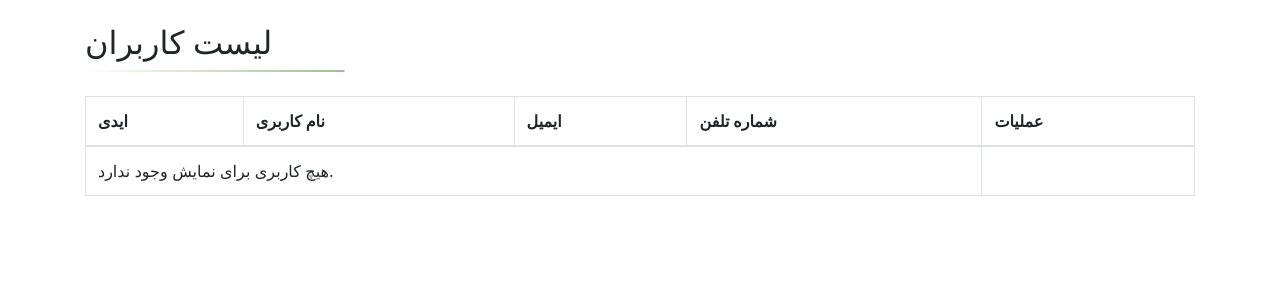
After one commit to AdZeroNis/onlineShop, a PHP site: page /userList.php in a window 1280 px wide. The commit adds this page. Shown: the top 300 px of the page. Run offline with PHP 8.4, Linux system fonts and the light colour scheme; data that the repository does not hold is empty; some libraries are stand-ins or nearby versions.

Commit message:
add user list

```diff
--- a/public/php/db.php
+++ b/public/php/db.php
@@ -2,7 +2,7 @@
 // session_start();
 // include_once 'jdf.php';
 
-$servername="localhost";
+$servername="127.0.0.1";
 $username="root";
 $password="";
 $dbname="ibolak";
--- /dev/null
+++ b/public/php/userList.php
@@ -0,0 +1,11 @@
+<?php
+
+include '../php/db.php';
+
+
+$sql = "SELECT id,username, email, phone, role FROM user";
+$stmt = $conn->prepare($sql);
+$stmt->execute();
+$users = $stmt->fetchAll(PDO::FETCH_ASSOC);
+
+?>
--- a/public/views/mainPage.php
+++ b/public/views/mainPage.php
@@ -36,9 +36,9 @@ include '../php/profile.php';
             <img src="../assets/svg/element-2 1.svg" alt="pishkhan" />
             <li>پیشخوان کاربری</li>
           </a>
-          <a href="./chart.html" class="item">
+          <a href="./userList.php" class="item">
             <img src="../assets/svg/note-2 1.svg" alt="imageGozaresh" />
-            <li>گزارش </li>
+            <li>لیست کاربران </li>
           </a>
           <a href="./sabteSefaresh.php" class="item">
             <img src="../assets/svg/note-1 1.svg" alt="imageSefaresh" />
--- /dev/null
+++ b/public/views/userList.php
@@ -0,0 +1,75 @@
+<?php include '../php/userList.php'; ?>
+<!DOCTYPE html>
+<html lang="en">
+
+<head>
+    <meta charset="UTF-8" />
+    <meta name="viewport" content="width=device-width, initial-scale=1.0" />
+    <title>لیست کاربران</title>
+    <!-- Bootstrap CSS -->
+    <link rel="stylesheet" href="https://stackpath.bootstrapcdn.com/bootstrap/4.5.2/css/bootstrap.min.css">
+    <style>
+        .titleWrapper {
+            display: flex;
+            flex-direction: column;
+            align-items: flex-start;
+        }
+    </style>
+</head>
+
+<body>
+    <div class="container mt-4">
+        <div class="titleWrapper">
+            <h2>لیست کاربران</h2>
+            <svg width="260" height="2" viewBox="0 0 260 2" fill="none" xmlns="http://www.w3.org/2000/svg">
+                <path d="M259.5 1H0" stroke="url(#paint0_linear)" />
+                <defs>
+                    <linearGradient id="paint0_linear" x1="260" y1="1.99734" x2="0" y2="1.99734" gradientUnits="userSpaceOnUse">
+                        <stop stop-color="#3C8023" />
+                        <stop offset="1" stop-color="#3C8023" stop-opacity="0" />
+                    </linearGradient>
+                </defs>
+            </svg>
+        </div>
+
+        <!-- User List Table -->
+        <table class="table table-bordered mt-4">
+            <thead>
+                <tr>
+                    <th>ایدی</th>
+                    <th>نام کاربری</th>
+                    <th>ایمیل</th>
+                    <th>شماره تلفن</th>
+                    <th> عملیات</th>
+                </tr>
+            </thead>
+            <tbody>
+                <!-- PHP code to display users -->
+                <?php if (count($users) > 0): ?>
+                    <?php foreach ($users as $user): ?>
+                        <tr>
+                            <td><?php echo htmlspecialchars($user['id']); ?></td>
+                            <td><?php echo htmlspecialchars($user['username']); ?></td>
+                            <td><?php echo htmlspecialchars($user['email']); ?></td>
+                            <td><?php echo htmlspecialchars($user['phone']); ?></td>
+                            <td>
+                            <a href="../php/deleteUser.php?id=<?php echo $user['id']; ?>" class="btn btn-danger">حذف</a>
+                            </td>
+                        </tr>
+                    <?php endforeach; ?>
+                <?php else: ?>
+                    <tr>
+                        <td colspan="4">هیچ کاربری برای نمایش وجود ندارد.</td>
+                    </tr>
+                <?php endif; ?>
+            </tbody>
+        </table>
+    </div>
+
+    <!-- Bootstrap JS and dependencies -->
+    <script src="https://code.jquery.com/jquery-3.5.1.slim.min.js"></script>
+    <script src="https://cdn.jsdelivr.net/npm/@popperjs/core@2.5.2/dist/umd/popper.min.js"></script>
+    <script src="https://stackpath.bootstrapcdn.com/bootstrap/4.5.2/js/bootstrap.min.js"></script>
+</body>
+
+</html>
```
Also changed, not shown: public/php/deleteUser.php (added, +9 -0 lines), public/views/chart.html (deleted, +0 -28 lines), public/views/singlePage.php (+3 -8 lines), public/uploads/Products/scorf2.webp (added).
